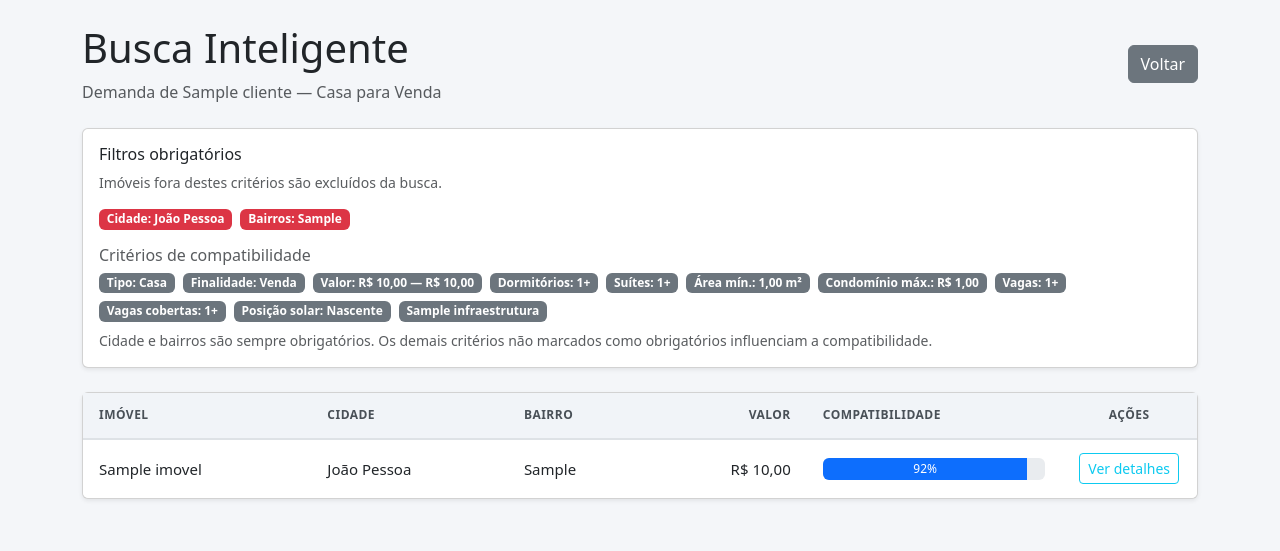
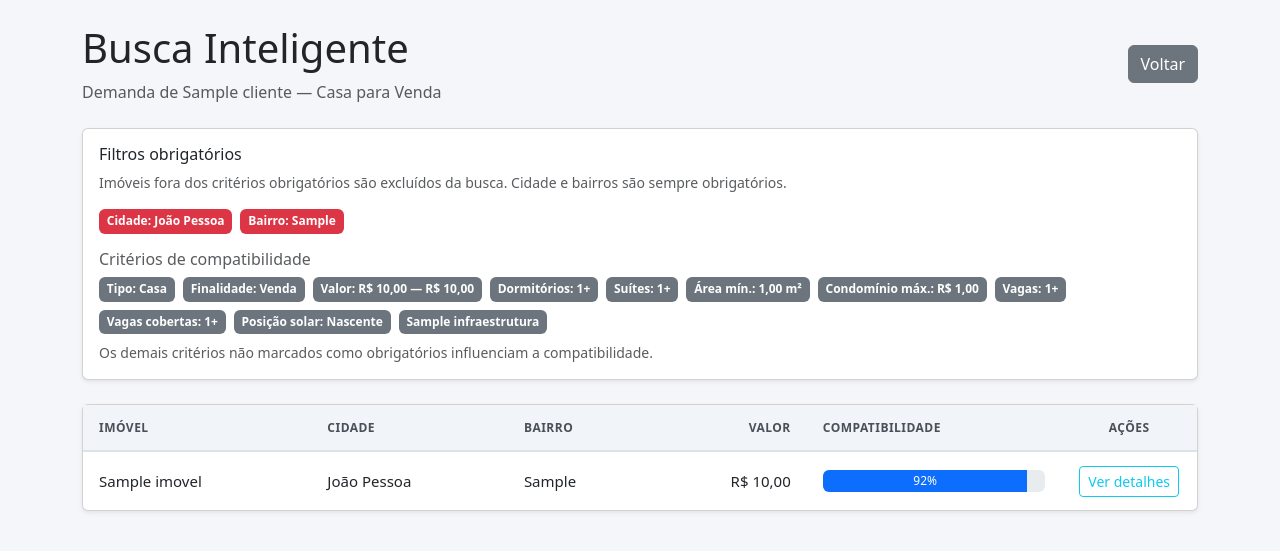
Before and after one commit to MarcuSantosDev/Gestao-Imobiliaria, a Django app: page /demandas/1/buscar/ in a window 1280 px wide. Shown: the part 56-607 px from the top of the page. Run offline with Django 5.2, Linux system fonts and the light colour scheme; tables that the repository leaves empty hold one stand-in row (values such as "Sample post").

Commit message:
:lipstick: style: Ajustes e alinhamento de botões

```diff
--- a/apps/demandas/templates/demandas/busca.html
+++ b/apps/demandas/templates/demandas/busca.html
@@ -2,6 +2,23 @@
 {% load moeda_filters demanda_filters %}
 
 {% block title %}Busca Inteligente - ImobiGest CRM{% endblock %}
+
+{% block extra_css %}
+<style>
+    .filtros-badges {
+        max-width: 100%;
+        min-width: 0;
+    }
+
+    .filtros-badges .badge {
+        white-space: normal;
+        word-break: break-word;
+        text-align: left;
+        line-height: 1.35;
+        max-width: 100%;
+    }
+</style>
+{% endblock %}
 
 {% block content %}
 <div class="d-flex justify-content-between align-items-center mb-4">
@@ -12,15 +29,15 @@
     <a href="{% url 'demandas:detail' demanda.pk %}" class="btn btn-secondary">Voltar</a>
 </div>
 
-<div class="card shadow-sm mb-4">
+<div class="card shadow-sm mb-4 overflow-hidden">
     <div class="card-body">
         <h6>Filtros obrigatórios</h6>
-        <p class="text-muted small">Imóveis fora destes critérios são excluídos da busca.</p>
-        <div class="d-flex flex-wrap gap-2 mb-3">
+        <p class="text-muted small">Imóveis fora dos critérios obrigatórios são excluídos da busca. Cidade e bairros são sempre obrigatórios.</p>
+        <div class="filtros-badges d-flex flex-wrap gap-2 mb-3">
             <span class="badge bg-danger">Cidade: {{ demanda.cidade }}</span>
-            {% if demanda.bairros or demanda.bairro %}
-            <span class="badge bg-danger">Bairros: {{ demanda.bairros|default:demanda.bairro }}</span>
-            {% endif %}
+            {% for bairro in demanda.get_bairros_lista %}
+            <span class="badge bg-danger">Bairro: {{ bairro }}</span>
+            {% endfor %}
             {% if demanda|filtro_obrigatorio:"tipo_imovel" %}
             <span class="badge bg-danger">Tipo: {{ demanda.get_tipo_imovel_display }}</span>
             {% endif %}
@@ -75,7 +92,7 @@
             {% endif %}
         </div>
         <h6 class="text-muted">Critérios de compatibilidade</h6>
-        <div class="d-flex flex-wrap gap-2">
+        <div class="filtros-badges d-flex flex-wrap gap-2">
             {% if not demanda|filtro_obrigatorio:"tipo_imovel" %}
             <span class="badge bg-secondary">Tipo: {{ demanda.get_tipo_imovel_display }}</span>
             {% endif %}
@@ -129,7 +146,7 @@
             {% endfor %}
             {% endif %}
         </div>
-        <p class="text-muted small mb-0 mt-2">Cidade e bairros são sempre obrigatórios. Os demais critérios não marcados como obrigatórios influenciam a compatibilidade.</p>
+        <p class="text-muted small mb-0 mt-2">Os demais critérios não marcados como obrigatórios influenciam a compatibilidade.</p>
     </div>
 </div>
 
--- a/apps/relatorios/templates/historico/demandas.html
+++ b/apps/relatorios/templates/historico/demandas.html
@@ -9,7 +9,10 @@
         <h1>Histórico de Demandas</h1>
         <p class="text-muted mb-0">Demandas finalizadas</p>
     </div>
-    <button onclick="window.print()" class="btn btn-outline-secondary"><i class="bi bi-printer"></i> Imprimir</button>
+    <div class="d-flex gap-2">
+        <a href="{% url 'historico:index' %}" class="btn btn-secondary"><i class="bi bi-arrow-left"></i> Voltar</a>
+        <button type="button" onclick="window.print()" class="btn btn-outline-secondary"><i class="bi bi-printer"></i> Imprimir</button>
+    </div>
 </div>
 
 <div class="card shadow-sm">
--- a/apps/relatorios/templates/historico/imoveis.html
+++ b/apps/relatorios/templates/historico/imoveis.html
@@ -9,7 +9,10 @@
         <h1>Histórico de Imóveis</h1>
         <p class="text-muted mb-0">Imóveis vendidos, alugados ou reservados</p>
     </div>
-    <button onclick="window.print()" class="btn btn-outline-secondary"><i class="bi bi-printer"></i> Imprimir</button>
+    <div class="d-flex gap-2">
+        <a href="{% url 'historico:index' %}" class="btn btn-secondary"><i class="bi bi-arrow-left"></i> Voltar</a>
+        <button type="button" onclick="window.print()" class="btn btn-outline-secondary"><i class="bi bi-printer"></i> Imprimir</button>
+    </div>
 </div>
 
 <div class="card shadow-sm">
```
Also changed, not shown: apps/demandas/templates/demandas/list.html (+14 -5 lines).
